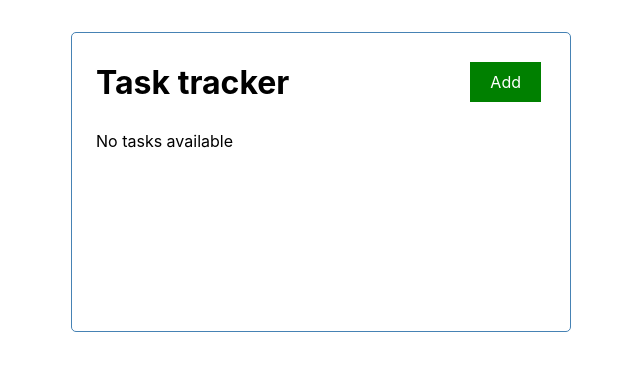
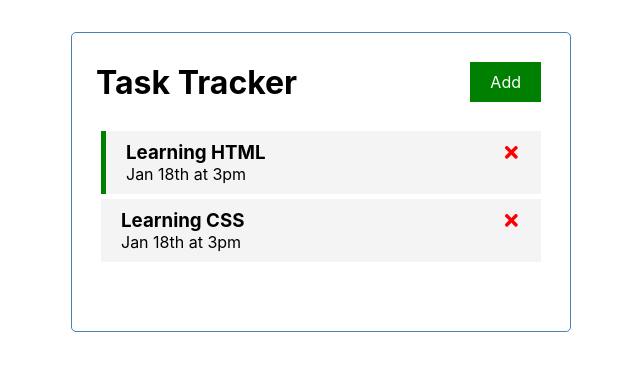
Before and after one commit to duclairdeugoue/react-tasktrackerapp, a React (Create React App) app: page / in a window 1280 px wide. Shown: the top 370 px of the page, without its empty margins (319-959 px from the left). Built offline with nearby package versions, Linux system fonts and the light colour scheme; data requests are answered from the project's data file.

Commit message:
[App.js]: adding delete fxnality to the json server

```diff
--- a/db.json
+++ b/db.json
@@ -2,27 +2,15 @@
   "tasks": [
     {
       "id": 1,
-      "text": "Learning React Framework",
+      "text": "Learning HTML",
       "day": "Jan 18th at 3pm",
       "reminder": true
     },
     {
       "id": 2,
-      "text": "Learning React Framework",
+      "text": "Learning CSS",
       "day": "Jan 18th at 3pm",
       "reminder": false
-    },
-    {
-      "id": 3,
-      "text": "Learning React Framework",
-      "day": "Jan 18th at 3pm",
-      "reminder": false
-    },
-    {
-      "id": 4,
-      "text": "Learning React Framework",
-      "day": "Jan 18th at 3pm",
-      "reminder": true
     }
   ]
 }
--- a/src/App.js
+++ b/src/App.js
@@ -1,12 +1,31 @@
-import { useState } from "react";
+import { useState, useEffect } from "react";
 import { AddTask } from "./components/AddTask";
 import Header from "./components/Header";
 import { Tasks } from "./components/Tasks";
+
+const API_URI = "http://localhost:8000";
 
 function App() {
   const [showAddTaskForm, setAddTaskForm] = useState(false);
 
   const [tasks, setTasks] = useState([]);
+
+  useEffect(() => {
+    const getAllTask = async () => {
+      const tasksFromServer = await fetchTasks();
+      setTasks(tasksFromServer);
+    }
+
+    getAllTask();
+  }, []);
+
+  // TODO: Fetch Task from json-server
+  const fetchTasks = async () => {
+    const res = await fetch(`${API_URI}/tasks`);
+    const data = await res.json();
+
+    return data;
+  };
 
   // TODO: Add task
   const addTask = (task) => {
@@ -17,7 +36,11 @@ function App() {
   };
 
   // TODO: Delete task
-  const deleteTask = (id) => {
+  const deleteTask = async (id) => {
+    await fetch(`${API_URI}/tasks/${id}`, {
+      method: "DELETE"
+    });
+
     setTasks(tasks.filter((task) => task.id !== id));
   };
 
--- a/src/components/Header.js
+++ b/src/components/Header.js
@@ -6,7 +6,7 @@ const Header = ({ title, onAdd, btnToggleForm }) => {
     <header className="header">
       <h1>{title}</h1>
       <Button
-        text={btnToggleForm ? "Close": "Add"}
+        text={btnToggleForm ? "Close" : "Add"}
         color={btnToggleForm ? "red" : "green"}
         onClick={onAdd}
       />
@@ -15,7 +15,7 @@ const Header = ({ title, onAdd, btnToggleForm }) => {
 };
 
 Header.defaultProps = {
-  title: "Task tracker",
+  title: "Task Tracker",
 };
 
 Header.propTypes = {
```
